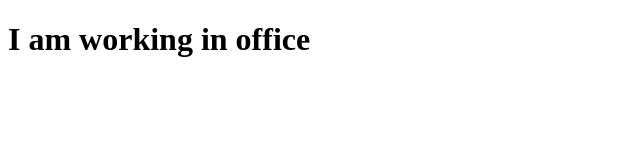
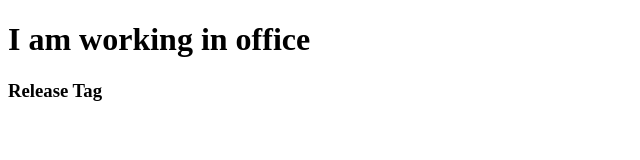
Before and after one commit to T8et/office, a plain HTML site: page index.html in a window 1280 px wide. Shown: the whole page, without its empty margins (0-640 px from the left). Drawn offline with Linux system fonts and the light colour scheme.

Commit message:
release log test

```diff
--- a/index.html
+++ b/index.html
@@ -7,5 +7,6 @@
 </head>
 <body>
     <h1>I am working in office</h1>
+    <h3>Release Tag</h3>
 </body>
 </html>
```
